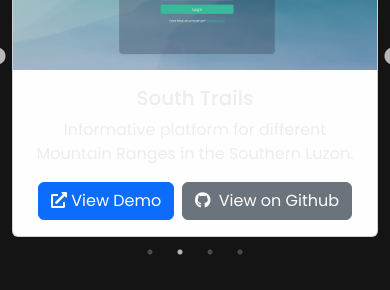
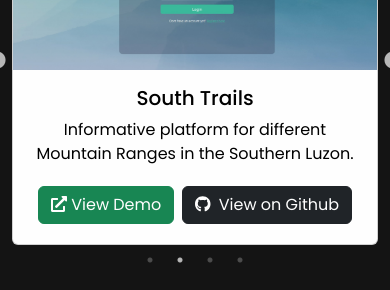
Before and after one commit to DAnoche/My-Porpolio, a React (Create React App) app: page / in a window 390 px wide. Shown: the part 3223-3513 px from the top of the page. Built offline with nearby package versions, Linux system fonts and the light colour scheme.

Commit message:
Finalize responsiveness of the project section

```diff
--- a/src/App.css
+++ b/src/App.css
@@ -280,6 +280,10 @@ label:active:after {
   color: var(--textColor);
 }
 
+.project-body {
+  color: black !important;
+}
+
 .slick-next:before,
 .slick-prev:before {
   color: var(--textColor) !important;
--- a/src/Components/projects.jsx
+++ b/src/Components/projects.jsx
@@ -79,20 +79,20 @@ function ProjectSection(props) {
             <div key={project.id} style={{ width: "300px" }}>
               <Card>
                 <Card.Img variant="top" src={project.image} />
-                <Card.Body className="text-center">
+                <Card.Body className="project-body text-center">
                   <Card.Title>{project.title}</Card.Title>
                   <Card.Text>{project.description}</Card.Text>
                   <Button
-                    className="mx-1"
-                    variant="primary"
+                    className="m-1"
+                    variant="success"
                     href={project.link}
                     target="_blank"
                   >
                     <i class="fas fa-external-link-alt" /> View Demo
                   </Button>
                   <Button
-                    className="mx-1"
-                    variant="secondary"
+                    className="m-1"
+                    variant="dark"
                     href={project.gitlink}
                     target="_blank"
                   >
```
